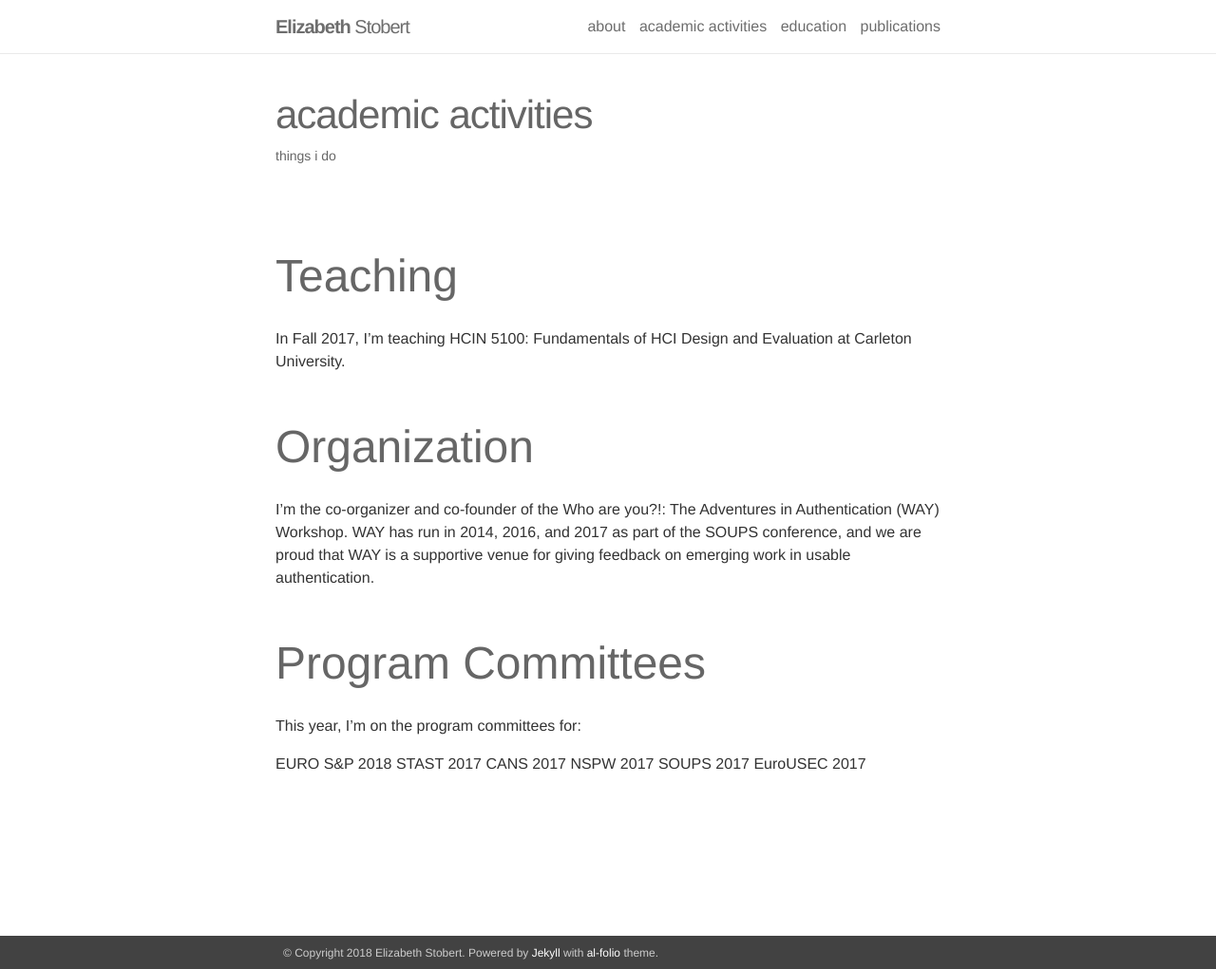
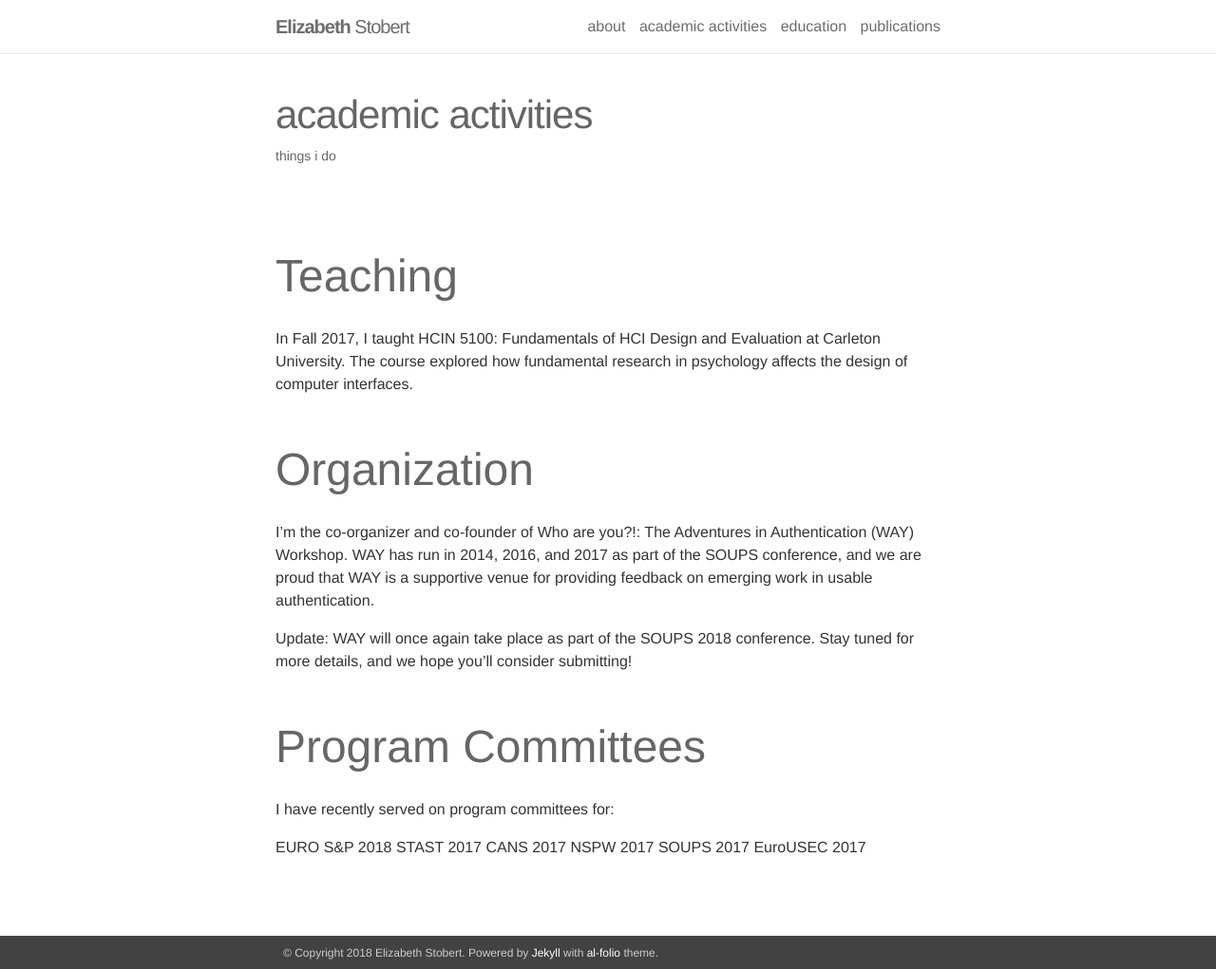
Before and after one commit to estobert/stobert-website, a Jekyll site: the page built from _pages/activities.md, in a window 1280 px wide and 1021 px high. Shown: the whole window at 95% size. Built offline with Jekyll 4.4.1, drawn with Linux system fonts in a browser that asks for light colours; nearby versions of some CDN libraries.

Commit message:
Update activities.md

```diff
--- a/_pages/activities.md
+++ b/_pages/activities.md
@@ -6,15 +6,17 @@ description: things i do
 ---
 # Teaching
 
-In Fall 2017, I’m teaching HCIN 5100: Fundamentals of HCI Design and Evaluation at Carleton University.
+In Fall 2017, I taught HCIN 5100: Fundamentals of HCI Design and Evaluation at Carleton University. The course explored how fundamental research in psychology affects the design of computer interfaces.
 
 # Organization
 
-I’m the co-organizer and co-founder of the Who are you?!: The Adventures in Authentication (WAY) Workshop. WAY has run in 2014, 2016, and 2017 as part of the SOUPS conference, and we are proud that WAY is a supportive venue for giving feedback on emerging work in usable authentication.
+I’m the co-organizer and co-founder of Who are you?!: The Adventures in Authentication (WAY) Workshop. WAY has run in 2014, 2016, and 2017 as part of the SOUPS conference, and we are proud that WAY is a supportive venue for providing feedback on emerging work in usable authentication.
+
+Update: WAY will once again take place as part of the SOUPS 2018 conference. Stay tuned for more details, and we hope you'll consider submitting!
 
 # Program Committees
 
-This year, I’m on the program committees for:
+I have recently served on program committees for:
 
 EURO S&P 2018
 STAST 2017
```
